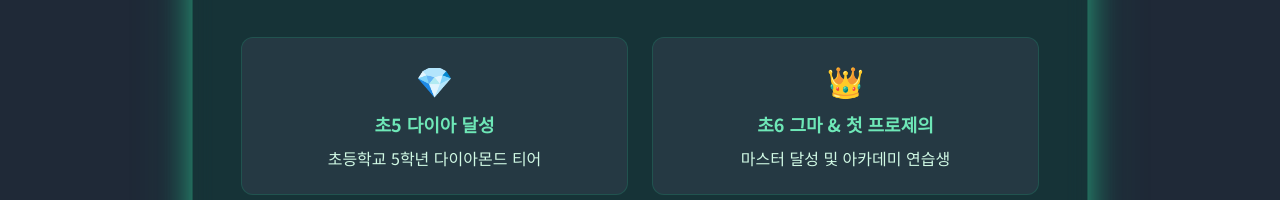
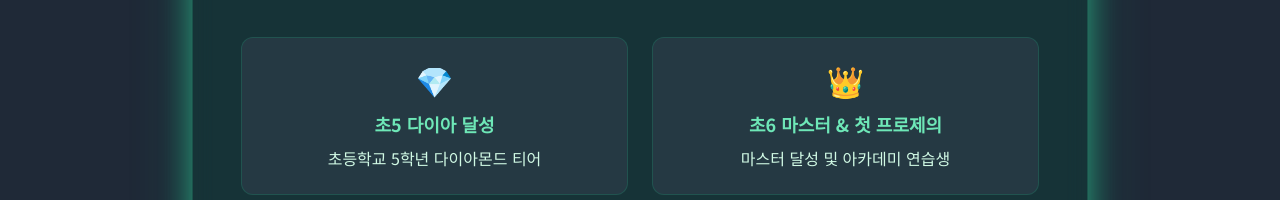
Before and after one commit to BLADY11star/BLADY11star.github.io, a plain HTML site: page index.html in a window 1280 px wide. Shown: the part 2438-2638 px from the top of the page. Drawn offline with nearby package versions, Linux system fonts and the light colour scheme.

Commit message:
Update index.html

```diff
--- a/index.html
+++ b/index.html
@@ -189,7 +189,7 @@
                     </div>
                     <div class="bg-gray-700/50 p-6 rounded-xl border border-emerald-500/20 card-hover">
                         <div class="text-3xl mb-3">👑</div>
-                        <h5 class="font-bold text-emerald-300 mb-2 text-lg">초6 그마 & 첫 프로제의</h5>
+                        <h5 class="font-bold text-emerald-300 mb-2 text-lg">초6 마스터 & 첫 프로제의</h5>
                         <p class="text-emerald-100">마스터 달성 및 아카데미 연습생</p>
                     </div>
                     <div class="bg-gray-700/50 p-6 rounded-xl border border-emerald-500/20 card-hover">
```
